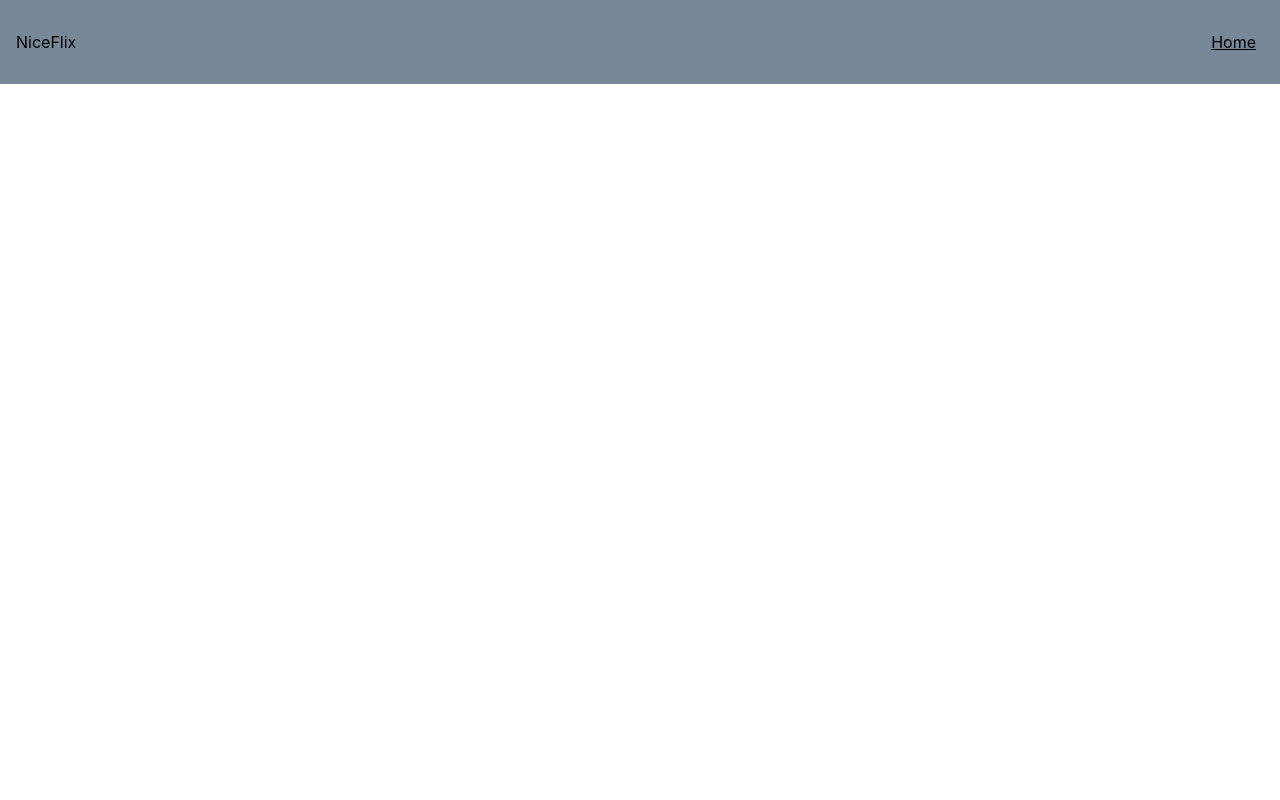
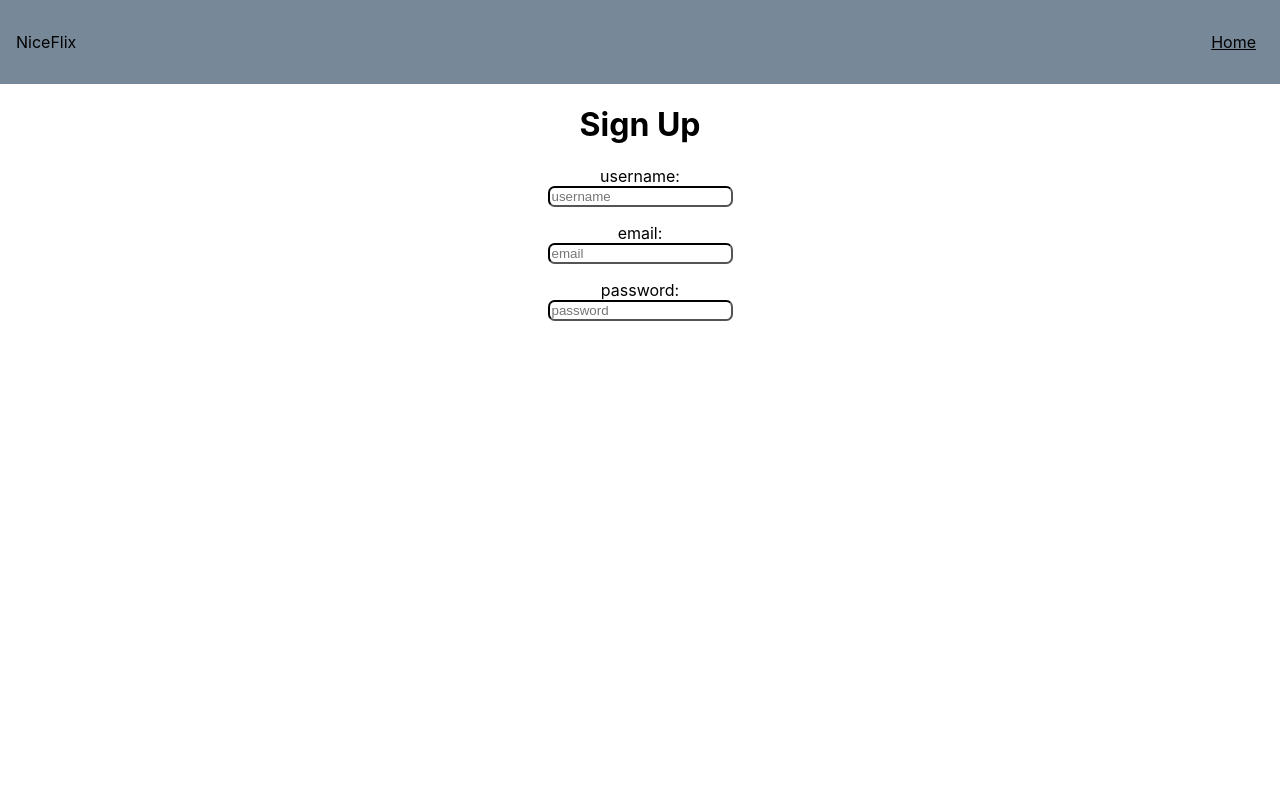
Before and after one commit to MDSkrki/React-MovieRent, a React (Create React App) app: page /signup in a window 1280 px wide. Shown: the top 800 px of the page. Built offline with nearby package versions, Linux system fonts and the light colour scheme.

Commit message:
created basic signup form

```diff
--- a/src/App.js
+++ b/src/App.js
@@ -3,6 +3,7 @@ import { Route, Routes } from 'react-router-dom';
 import { Home } from './containers/Home/Home';
 import { Banner } from './components/Banner/Banner';
 import { useSelector } from 'react-redux';
+import { SignUp } from './containers/SignUp/SignUp';
 
 function App() {
   // Hooks
@@ -13,6 +14,7 @@ function App() {
       {bannerVisible && <Banner />}
       <Routes>
         <Route path='/' element={<Home />} />
+        <Route path='/signup' element={<SignUp />} />
       </Routes>
     </div>
   );
--- /dev/null
+++ b/src/containers/SignUp/SignUp.js
@@ -0,0 +1,39 @@
+import { useEffect, useState } from "react"
+import { Input } from "../../components/Input/Input"
+
+
+export const SignUp = () => {
+
+    // Hooks
+    const [form, setForm] = useState({
+        username: '',
+        email: '',
+        password: '',
+    })
+
+    useEffect(() => {
+        console.log(form);
+    }, [form]);
+
+    // Handlers
+    const updateForm = (e) => {
+        setForm({
+            ...form,
+            [e.target.name]: e.target.value,
+        })
+        console.log(e.target.name, e.target.value);
+    }
+
+
+
+    return (
+        <>
+            <h1>Sign Up</h1>
+            <form>
+                <Input inputType='username' update={updateForm} />
+                <Input inputType='email' update={updateForm} />
+                <Input inputType='password' update={updateForm} />
+            </form>
+        </>
+    )
+}
```
